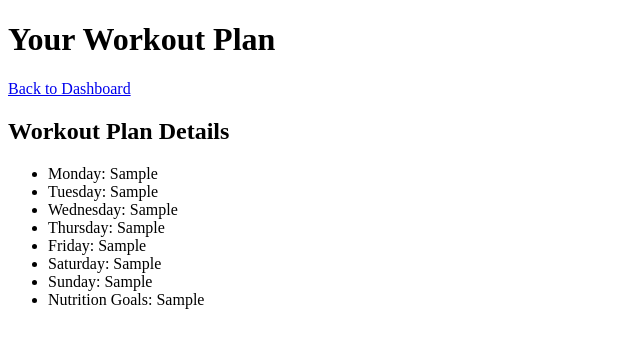
After one commit to immanuella1/workoutplan, a Flask app: page /workout in a window 1280 px wide. The commit adds this page. Shown: the top 348 px of the page, without its empty margins (0-640 px from the left). Run offline with Flask 3, Linux system fonts and the light colour scheme; a user stored in the database is signed in; tables that the repository leaves empty hold one stand-in row (values such as "Sample post").

Commit message:
Created a workout page that displays the workout plan

```diff
--- a/app/routes.py
+++ b/app/routes.py
@@ -1,4 +1,4 @@
-from flask import Blueprint, render_template, redirect, url_for, flash, request
+from flask import Blueprint, render_template, redirect, url_for, flash, request, get_flashed_messages
 from flask_login import login_user, logout_user, login_required, current_user
 from app import db, login_manager
 from app.models import User, DailyCheckIn, UserInfo, WeightEntry, Workouts
@@ -160,7 +160,7 @@ def mandatory_update():
         db.session.add(initial_weight_entry)
 
         workout_plan = workoutRecommendation(form.goal.data, form.height.data, form.current_weight.data)
-        print(workout_plan)
+        #print(workout_plan)
 
         lines = workout_plan.split('\n')
         days = ["Monday", "Tuesday", "Wednesday", "Thursday", "Friday", "Saturday", "Sunday", "Nutrition Goals"]
@@ -188,10 +188,20 @@ def mandatory_update():
         db.session.add(new_workout)
 
         db.session.commit()
+
         flash("Your information has been saved.")
+        flash(workout_dict, 'workout_plan')
         return redirect(url_for("auth.index"))
 
+
     return render_template("mandatory_update.html", form=form)
+
+@bp.route('/workout')
+@login_required
+def workout():
+    workout_plan = Workouts.query.filter_by(user_id=current_user.id).first()
+    return render_template("workout.html", workout_plan=workout_plan)
+
 
 
 
--- a/app/templates/index.html
+++ b/app/templates/index.html
@@ -7,6 +7,7 @@
   <body>
     <h1>Hello, Workout!</h1>
     {% if current_user.is_authenticated %}
+      <p><a href="{{ url_for('auth.workout') }}">View Workout Plan</a></p>
       <p><a href="{{ url_for('auth.daily_checkin') }}">Daily Check-In</a></p>
       <p><a href="{{ url_for('auth.checkin_history') }}">Check-In History</a></p>
       {% if next_update %}
@@ -18,8 +19,10 @@
       <form method="POST" action="{{ url_for('auth.logout') }}">
         <button type="submit">Logout</button>
       </form>
+
     {% else %}
       <p>Please <a href="{{ url_for('auth.login') }}">Login</a> or <a href="{{ url_for('auth.register') }}">Register</a>.</p>
     {% endif %}
+
   </body>
 </html>
--- /dev/null
+++ b/app/templates/workout.html
@@ -0,0 +1,31 @@
+<!doctype html>
+<html lang="en">
+  <head>
+    <meta charset="utf-8">
+    <title>Your Workout Plan</title>
+  </head>
+  <body>
+    <h1>Your Workout Plan</h1>
+
+    {% if current_user.is_authenticated %}
+      <p><a href="{{ url_for('auth.index') }}">Back to Dashboard</a></p>
+      {% if workout_plan %}
+        <h2>Workout Plan Details</h2>
+        <ul>
+          <li>Monday: {{ workout_plan.monday }}</li>
+          <li>Tuesday: {{ workout_plan.tuesday }}</li>
+          <li>Wednesday: {{ workout_plan.wednesday }}</li>
+          <li>Thursday: {{ workout_plan.thursday }}</li>
+          <li>Friday: {{ workout_plan.friday }}</li>
+          <li>Saturday: {{ workout_plan.saturday }}</li>
+          <li>Sunday: {{ workout_plan.sunday }}</li>
+          <li>Nutrition Goals: {{ workout_plan.nutrition_goals }}</li>
+        </ul>
+      {% else %}
+        <p>No workout plan available. Please update your information first.</p>
+      {% endif %}
+    {% else %}
+      <p>Please <a href="{{ url_for('auth.login') }}">Login</a> or <a href="{{ url_for('auth.register') }}">Register</a>.</p>
+    {% endif %}
+  </body>
+</html>
```
Also changed, not shown: app/models.py (line endings or trailing spaces).
